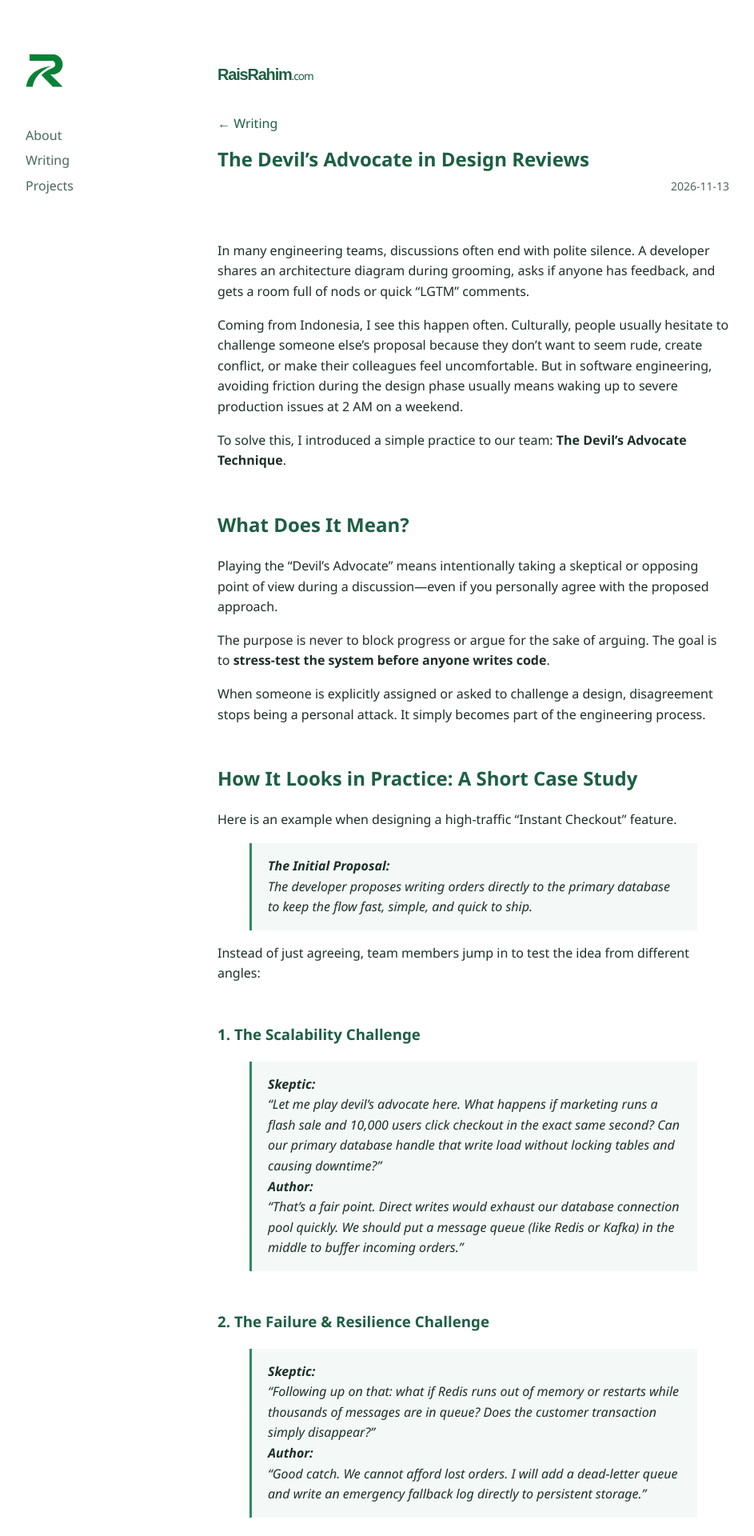
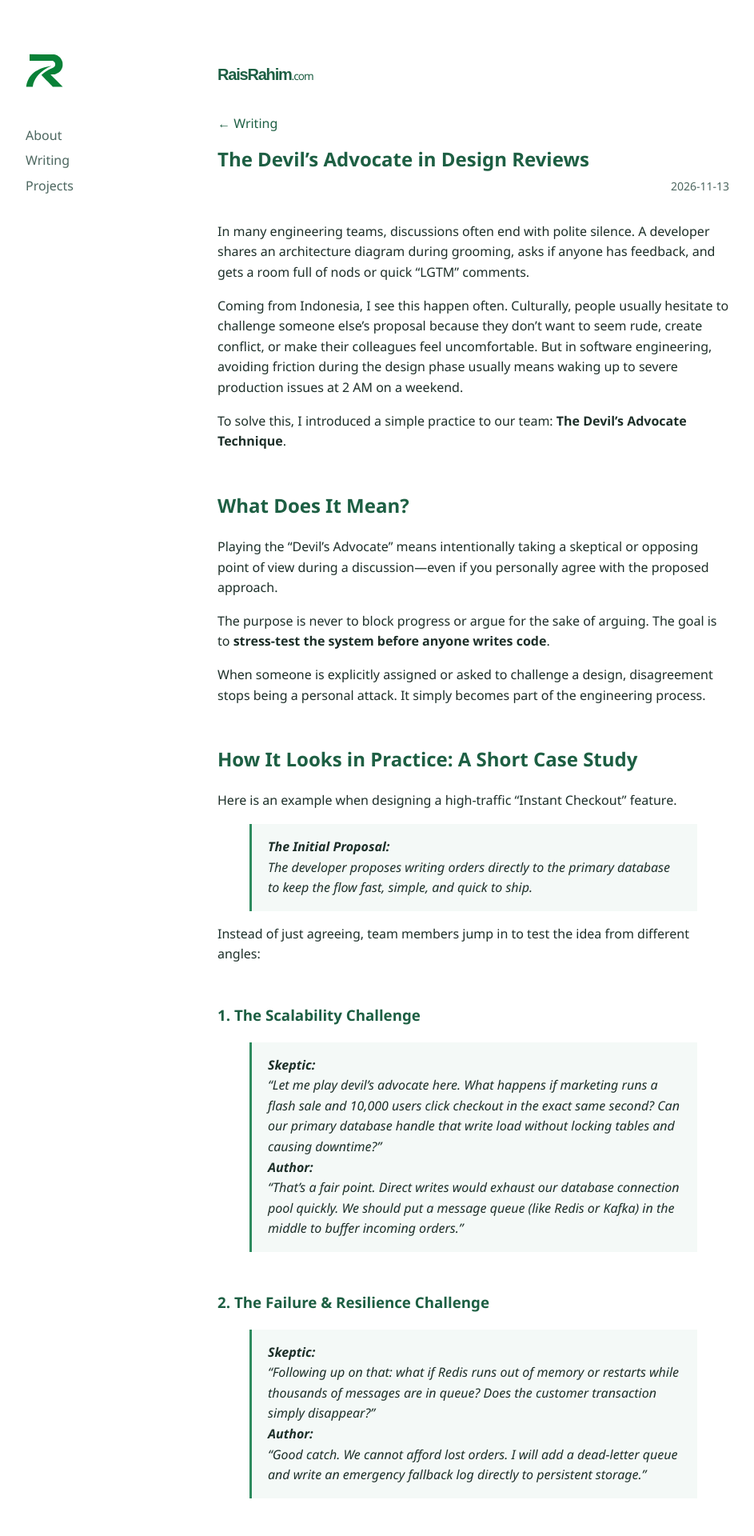
Before and after one commit to raisrahim/raisrahim.github.io, a Jekyll site: the page built from _posts/2026-11-13-devils-advocate-design-reviews.md, in a window 1280 px wide. Shown: the top 1920 px of the page at 80% size, without its empty margins (96-1039 px from the left). Built offline with Jekyll 4.4.1, drawn with Linux system fonts in a browser that asks for light colours.

Commit message:
fix: adjust post-meta margin for improved spacing

```diff
--- a/_sass/no-style-please.scss
+++ b/_sass/no-style-please.scss
@@ -77,7 +77,7 @@ body {
 .post-meta {
   color: var(--muted);
   font-size: 0.875rem;
-  margin: 0.25rem 0 2rem;
+  margin: 0.25rem 0 0.5rem;
   text-align: right;
 }
 
```
